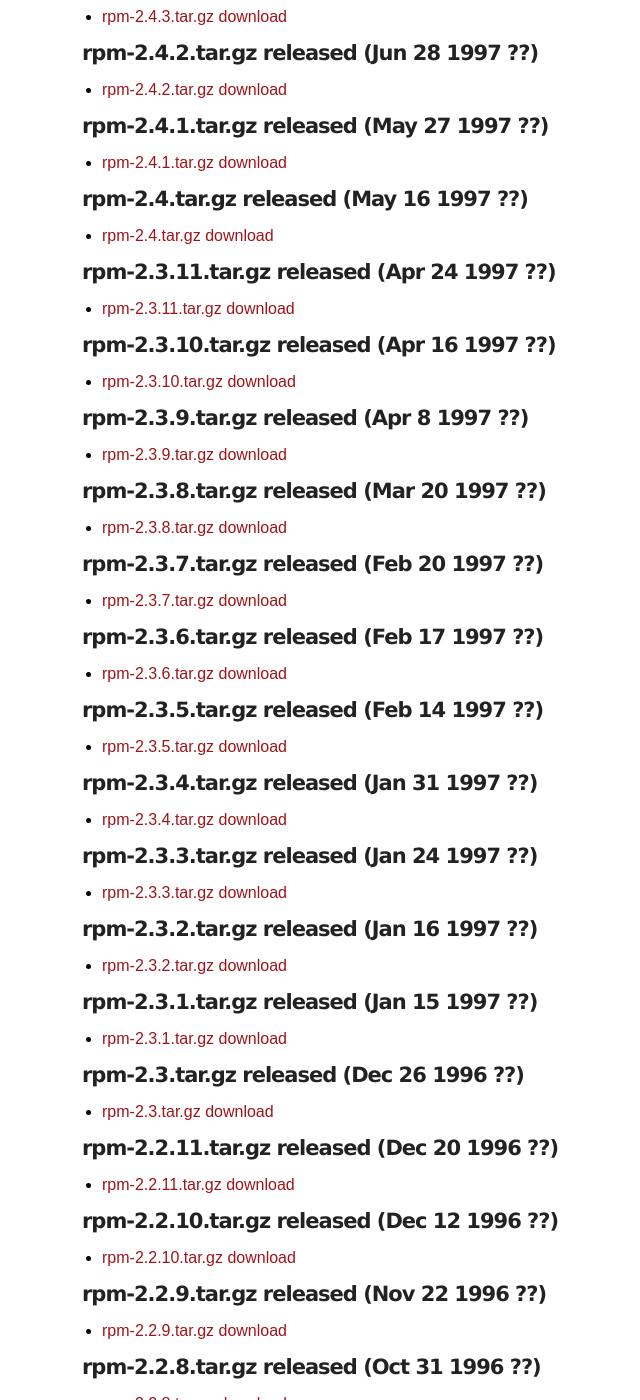
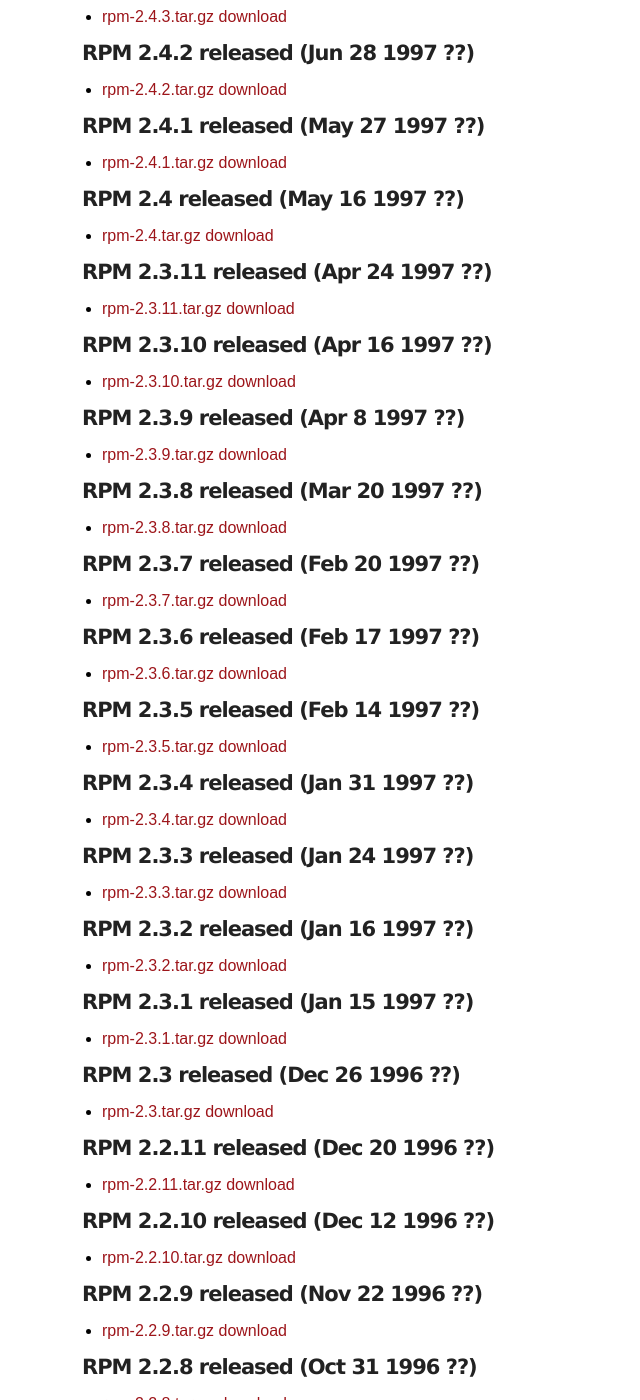
Before and after one commit to rpm-software-management/rpm-web, a Jekyll site: the page built from timeline.md, in a window 1280 px wide and 1400 px high, scrolled down 10587 px. Shown: the whole window, without its empty margins (168-808 px from the left). Built offline with Jekyll 4.4.1, drawn with Linux system fonts in a browser that asks for light colours; some of the changed text lies outside the part shown.

Commit message:
More styling cleanups for the old releases

```diff
--- a/timeline.md
+++ b/timeline.md
@@ -356,155 +356,155 @@ Due to a big surge in spam tickets in recent times, ticket creation and modifica
 
  * [Original announcement](https://http://lists.rpm.org/pipermail/rpm-announce/2006-December/000005.html)
 
-#### rpm-4.4.2 release (Jul 21st 2005 ??) ####
+#### RPM 4.4.2 release (Jul 21st 2005 ??) ####
 
  * [rpm-4.4.2.tar.gz](http://archive.rpm.org/releases/rpm-4.4.x/rpm-4.4.2.tar.gz)
 
-#### rpm-4.3.3.tar.gz released (Nov 2 2005 ??) ####
+#### RPM 4.3.3 released (Nov 2 2005 ??) ####
 
  * [rpm-4.3.3.tar.gz download](http://archive.rpm.org/releases/historical/rpm-4.3.x/rpm-4.3.3.tar.gz)
 
-#### rpm-4.2.3.tar.gz released (Sep 2004 ??) ####
+#### RPM 4.2.3 released (Sep 2004 ??) ####
 
  * rpm-4.2.3.tar.gz missing
 
-#### rpm-4.3.2.tar.gz released (Sep 17 2004 ??) ####
+#### RPM 4.3.2 released (Sep 17 2004 ??) ####
 
  * rpm-4.3.2.tar.gz missing
 
-#### rpm-4.3.1.tar.gz released (Apr 16 2004 ??) ####
+#### RPM 4.3.1 released (Apr 16 2004 ??) ####
 
  * rpm-4.3.1.tar.gz missing
 
-#### rpm-4.2.2.tar.gz released (Mar 24 2004 ??) ####
+#### RPM 4.2.2 released (Mar 24 2004 ??) ####
 
  * rpm-4.2.2.tar.gz missing
 
-#### rpm-4.3.tar.gz released (Jan 26 2004 ??) ####
+#### RPM 4.3 released (Jan 26 2004 ??) ####
 
  * rpm-4.3.tar.gz missing
 
-#### rpm-4.2.1.tar.gz released (Sep 25 2003 ??) ####
+#### RPM 4.2.1 released (Sep 25 2003 ??) ####
 
  * rpm-4.2.1.tar.gz missing
 
-#### rpm-4.2.tar.gz released (Mar 19 2003 ??) ####
+#### RPM 4.2 released (Mar 19 2003 ??) ####
 
  * rpm-4.2.tar.gz missing
 
-#### rpm-4.1.tar.gz released (Sep 17 2002 ??) ####
+#### RPM 4.1 released (Sep 17 2002 ??) ####
 
  * [rpm-4.1.tar.gz download](http://archive.rpm.org/releases/historical/rpm-4.1.x/rpm-4.1.tar.gz)
 
-#### rpm-4.0.4.tar.gz released (Mar 14 2002 ??) ####
+#### RPM 4.0.4 released (Mar 14 2002 ??) ####
 
  * [rpm-4.0.4.tar.gz download](http://archive.rpm.org/releases/historical/rpm-4.0.x/rpm-4.0.4.tar.gz)
 
-#### rpm-4.0.3.tar.gz released (Dec 3 2001 ??) ####
+#### RPM 4.0.3 released (Dec 3 2001 ??) ####
 
  * [rpm-4.0.3.tar.gz download](http://archive.rpm.org/releases/historical/rpm-4.0.x/rpm-4.0.3.tar.gz)
 
-#### rpm-4.0.2.tar.gz released (Mar 13 2001 ??) ####
+#### RPM 4.0.2 released (Mar 13 2001 ??) ####
 
  * [rpm-4.0.2.tar.gz download](http://archive.rpm.org/releases/historical/rpm-4.0.x/rpm-4.0.2.tar.gz)
 
-#### rpm-4.0.1.tar.gz released (Jan 18 2001 ??) ####
+#### RPM 4.0.1 released (Jan 18 2001 ??) ####
 
  * [rpm-4.0.1.tar.gz download](http://archive.rpm.org/releases/historical/rpm-4.0.x/rpm-4.0.1.tar.gz)
 
-#### rpm-4.0.tar.gz released (Sep 13 2000 ??) ####
+#### RPM 4.0 released (Sep 13 2000 ??) ####
 
  * [rpm-4.0.tar.gz download](http://archive.rpm.org/releases/historical/rpm-4.0.x/rpm-4.0.tar.gz)
 
-#### rpm-3.0.6.tar.gz released (Sep 13 2000 ??) ####
+#### RPM 3.0.6 released (Sep 13 2000 ??) ####
 
  * [rpm-3.0.6.tar.gz download](http://archive.rpm.org/releases/historical/rpm-3.0.x/rpm-3.0.6.tar.gz)
 
-#### rpm-3.0.5.tar.gz released (Jul 20 2000 ??) ####
+#### RPM 3.0.5 released (Jul 20 2000 ??) ####
 
  * [rpm-3.0.5.tar.gz download](http://archive.rpm.org/releases/historical/rpm-3.0.x/rpm-3.0.5.tar.gz)
 
-#### rpm-3.0.4.tar.gz released (Mar 16 2000 ??) ####
+#### RPM 3.0.4 released (Mar 16 2000 ??) ####
 
  * [rpm-3.0.4.tar.gz download](http://archive.rpm.org/releases/historical/rpm-3.0.x/rpm-3.0.4.tar.gz)
 
-#### rpm-3.0.3.tar.gz released (Oct 6 1999 ??) ####
+#### RPM 3.0.3 released (Oct 6 1999 ??) ####
 
  * [rpm-3.0.3.tar.gz download](http://archive.rpm.org/releases/historical/rpm-3.0.x/rpm-3.0.3.tar.gz)
 
-#### rpm-3.0.2.tar.gz released (Jul 7 1999 ??) ####
+#### RPM 3.0.2 released (Jul 7 1999 ??) ####
 
  * [rpm-3.0.2.tar.gz download](http://archive.rpm.org/releases/historical/rpm-3.0.x/rpm-3.0.2.tar.gz)
 
-#### rpm-3.0.1.tar.gz released (May 24 1999 ??) ####
+#### RPM 3.0.1 released (May 24 1999 ??) ####
 
  * [rpm-3.0.1.tar.gz download](http://archive.rpm.org/releases/historical/rpm-3.0.x/rpm-3.0.1.tar.gz)
 
-#### rpm-3.0.tar.gz released (Apr 19 1999 ??) ####
+#### RPM 3.0 released (Apr 19 1999 ??) ####
 
  * [rpm-3.0.tar.gz download](http://archive.rpm.org/releases/historical/rpm-3.0.x/rpm-3.0.tar.gz)
 
-#### rpm-2.5.6.tar.gz released (Dec 29 1998 ??) ####
+#### RPM 2.5.6 released (Dec 29 1998 ??) ####
 
  * [rpm-2.5.6.tar.gz download](http://archive.rpm.org/releases/historical/rpm-2.5.x/rpm-2.5.6.tar.gz)
 
-#### rpm-2.5.5.tar.gz released (Oct 15 1998 ??) ####
+#### RPM 2.5.5 released (Oct 15 1998 ??) ####
 
  * [rpm-2.5.5.tar.gz download](http://archive.rpm.org/releases/historical/rpm-2.5.x/rpm-2.5.5.tar.gz)
 
-#### rpm-2.5.4.tar.gz released (Sep 30 1998 ??) ####
+#### RPM 2.5.4 released (Sep 30 1998 ??) ####
 
  * [rpm-2.5.4.tar.gz download](http://archive.rpm.org/releases/historical/rpm-2.5.x/rpm-2.5.4.tar.gz)
 
-#### rpm-2.5.3.tar.gz released (Sep 5 1998 ??) ####
+#### RPM 2.5.3 released (Sep 5 1998 ??) ####
 
  * [rpm-2.5.3.tar.gz download](http://archive.rpm.org/releases/historical/rpm-2.5.x/rpm-2.5.3.tar.gz)
 
-#### rpm-2.5.2.tar.gz released (Jul 1 1998 ??) ####
+#### RPM 2.5.2 released (Jul 1 1998 ??) ####
 
  * [rpm-2.5.2.tar.gz download](http://archive.rpm.org/releases/historical/rpm-2.5.x/rpm-2.5.2.tar.gz)
 
-#### rpm-2.5.1.tar.gz released (May 28 1998 ??) ####
+#### RPM 2.5.1 released (May 28 1998 ??) ####
 
  * [rpm-2.5.1.tar.gz download](http://archive.rpm.org/releases/historical/rpm-2.5.x/rpm-2.5.1.tar.gz)
 
-#### rpm-2.5.tar.gz released (May 15 1998 ??) ####
+#### RPM 2.5 released (May 15 1998 ??) ####
 
  * [rpm-2.5.tar.gz download](http://archive.rpm.org/releases/historical/rpm-2.5.x/rpm-2.5.tar.gz)
 
-#### rpm-2.4.12.tar.gz released (Jan 8 1998 ??) ####
+#### RPM 2.4.12 released (Jan 8 1998 ??) ####
 
  * [rpm-2.4.12.tar.gz download](http://archive.rpm.org/releases/historical/rpm-2.4.x/rpm-2.4.12.tar.gz)
 
-#### rpm-2.4.11.tar.gz released (Dec 30 1997 ??) ####
+#### RPM 2.4.11 released (Dec 30 1997 ??) ####
 
  * [rpm-2.4.11.tar.gz download](http://archive.rpm.org/releases/historical/rpm-2.4.x/rpm-2.4.11.tar.gz)
 
-#### rpm-2.4.10.tar.gz released (Oct 31 1997 ??) ####
+#### RPM 2.4.10 released (Oct 31 1997 ??) ####
 
  * [rpm-2.4.10.tar.gz download](http://archive.rpm.org/releases/historical/rpm-2.4.x/rpm-2.4.10.tar.gz)
 
-#### rpm-2.4.9.tar.gz released (Oct 28 1997 ??) ####
+#### RPM 2.4.9 released (Oct 28 1997 ??) ####
 
  * [rpm-2.4.9.tar.gz download](http://archive.rpm.org/releases/historical/rpm-2.4.x/rpm-2.4.9.tar.gz)
 
-#### rpm-2.4.8.tar.gz released (Oct 10 1997 ??) ####
+#### RPM 2.4.8 released (Oct 10 1997 ??) ####
 
  * [rpm-2.4.8.tar.gz download](http://archive.rpm.org/releases/historical/rpm-2.4.x/rpm-2.4.8.tar.gz)
 
-#### rpm-2.4.7.tar.gz released (Sep 12 1997 ??) ####
+#### RPM 2.4.7 released (Sep 12 1997 ??) ####
 
  * [rpm-2.4.7.tar.gz download](http://archive.rpm.org/releases/historical/rpm-2.4.x/rpm-2.4.7.tar.gz)
 
-#### rpm-2.4.6.tar.gz released (Aug 29 1997 ??) ####
+#### RPM 2.4.6 released (Aug 29 1997 ??) ####
 
  * [rpm-2.4.6.tar.gz download](http://archive.rpm.org/releases/historical/rpm-2.4.x/rpm-2.4.6.tar.gz)
 
-#### rpm-2.4.5.tar.gz released (Aug 26 1997 ??) ####
+#### RPM 2.4.5 released (Aug 26 1997 ??) ####
 
  * [rpm-2.4.5.tar.gz download](http://archive.rpm.org/releases/historical/rpm-2.4.x/rpm-2.4.5.tar.gz)
 
-#### rpm-2.4.4.tar.gz released (Aug 21 1997 ??) ####
+#### RPM 2.4.4 released (Aug 21 1997 ??) ####
 
  * [rpm-2.4.4.tar.gz download](http://archive.rpm.org/releases/historical/rpm-2.4.x/rpm-2.4.4.tar.gz)
 
@@ -513,215 +513,215 @@ Due to a big surge in spam tickets in recent times, ticket creation and modifica
  * RPM was originally GPL-only, but was soon [relicensed](https://github.com/rpm-software-management/rpm/commit/3a7e18a373b51458a1094bd6e3026ccea35efdc0)
    to GPL/LGPL early on.
 
-#### rpm-2.4.3.tar.gz released (Jul 16 1997 ??) ####
+#### RPM 2.4.3 released (Jul 16 1997 ??) ####
 
  * [rpm-2.4.3.tar.gz download](http://archive.rpm.org/releases/historical/rpm-2.4.x/rpm-2.4.3.tar.gz)
 
-#### rpm-2.4.2.tar.gz released (Jun 28 1997 ??) ####
+#### RPM 2.4.2 released (Jun 28 1997 ??) ####
 
  * [rpm-2.4.2.tar.gz download](http://archive.rpm.org/releases/historical/rpm-2.4.x/rpm-2.4.2.tar.gz)
 
-#### rpm-2.4.1.tar.gz released (May 27 1997 ??) ####
+#### RPM 2.4.1 released (May 27 1997 ??) ####
 
  * [rpm-2.4.1.tar.gz download](http://archive.rpm.org/releases/historical/rpm-2.4.x/rpm-2.4.1.tar.gz)
 
-#### rpm-2.4.tar.gz released (May 16 1997 ??) ####
+#### RPM 2.4 released (May 16 1997 ??) ####
 
  * [rpm-2.4.tar.gz download](http://archive.rpm.org/releases/historical/rpm-2.4.x/rpm-2.4.tar.gz)
 
-#### rpm-2.3.11.tar.gz released (Apr 24 1997 ??) ####
+#### RPM 2.3.11 released (Apr 24 1997 ??) ####
 
  * [rpm-2.3.11.tar.gz download](http://archive.rpm.org/releases/historical/rpm-2.3.x/rpm-2.3.11.tar.gz)
 
-#### rpm-2.3.10.tar.gz released (Apr 16 1997 ??) ####
+#### RPM 2.3.10 released (Apr 16 1997 ??) ####
 
  * [rpm-2.3.10.tar.gz download](http://archive.rpm.org/releases/historical/rpm-2.3.x/rpm-2.3.10.tar.gz)
 
-#### rpm-2.3.9.tar.gz released (Apr 8 1997 ??) ####
+#### RPM 2.3.9 released (Apr 8 1997 ??) ####
 
  * [rpm-2.3.9.tar.gz download](http://archive.rpm.org/releases/historical/rpm-2.3.x/rpm-2.3.9.tar.gz)
 
-#### rpm-2.3.8.tar.gz released (Mar 20 1997 ??) ####
+#### RPM 2.3.8 released (Mar 20 1997 ??) ####
 
  * [rpm-2.3.8.tar.gz download](http://archive.rpm.org/releases/historical/rpm-2.3.x/rpm-2.3.8.tar.gz)
 
-#### rpm-2.3.7.tar.gz released (Feb 20 1997 ??) ####
+#### RPM 2.3.7 released (Feb 20 1997 ??) ####
 
  * [rpm-2.3.7.tar.gz download](http://archive.rpm.org/releases/historical/rpm-2.3.x/rpm-2.3.7.tar.gz)
 
-#### rpm-2.3.6.tar.gz released (Feb 17 1997 ??) ####
+#### RPM 2.3.6 released (Feb 17 1997 ??) ####
 
  * [rpm-2.3.6.tar.gz download](http://archive.rpm.org/releases/historical/rpm-2.3.x/rpm-2.3.6.tar.gz)
 
-#### rpm-2.3.5.tar.gz released (Feb 14 1997 ??) ####
+#### RPM 2.3.5 released (Feb 14 1997 ??) ####
 
  * [rpm-2.3.5.tar.gz download](http://archive.rpm.org/releases/historical/rpm-2.3.x/rpm-2.3.5.tar.gz)
 
-#### rpm-2.3.4.tar.gz released (Jan 31 1997 ??) ####
+#### RPM 2.3.4 released (Jan 31 1997 ??) ####
 
  * [rpm-2.3.4.tar.gz download](http://archive.rpm.org/releases/historical/rpm-2.3.x/rpm-2.3.4.tar.gz)
 
-#### rpm-2.3.3.tar.gz released (Jan 24 1997 ??) ####
+#### RPM 2.3.3 released (Jan 24 1997 ??) ####
 
  * [rpm-2.3.3.tar.gz download](http://archive.rpm.org/releases/historical/rpm-2.3.x/rpm-2.3.3.tar.gz)
 
-#### rpm-2.3.2.tar.gz released (Jan 16 1997 ??) ####
+#### RPM 2.3.2 released (Jan 16 1997 ??) ####
 
  * [rpm-2.3.2.tar.gz download](http://archive.rpm.org/releases/historical/rpm-2.3.x/rpm-2.3.2.tar.gz)
 
-#### rpm-2.3.1.tar.gz released (Jan 15 1997 ??) ####
+#### RPM 2.3.1 released (Jan 15 1997 ??) ####
 
  * [rpm-2.3.1.tar.gz download](http://archive.rpm.org/releases/historical/rpm-2.3.x/rpm-2.3.1.tar.gz)
 
-#### rpm-2.3.tar.gz released (Dec 26 1996 ??) ####
+#### RPM 2.3 released (Dec 26 1996 ??) ####
 
  * [rpm-2.3.tar.gz download](http://archive.rpm.org/releases/historical/rpm-2.3.x/rpm-2.3.tar.gz)
 
-#### rpm-2.2.11.tar.gz released (Dec 20 1996 ??) ####
+#### RPM 2.2.11 released (Dec 20 1996 ??) ####
 
  * [rpm-2.2.11.tar.gz download](http://archive.rpm.org/releases/historical/rpm-2.2.x/rpm-2.2.11.tar.gz)
 
-#### rpm-2.2.10.tar.gz released (Dec 12 1996 ??) ####
+#### RPM 2.2.10 released (Dec 12 1996 ??) ####
 
  * [rpm-2.2.10.tar.gz download](http://archive.rpm.org/releases/historical/rpm-2.2.x/rpm-2.2.10.tar.gz)
 
-#### rpm-2.2.9.tar.gz released (Nov 22 1996 ??) ####
+#### RPM 2.2.9 released (Nov 22 1996 ??) ####
 
  * [rpm-2.2.9.tar.gz download](http://archive.rpm.org/releases/historical/rpm-2.2.x/rpm-2.2.9.tar.gz)
 
-#### rpm-2.2.8.tar.gz released (Oct 31 1996 ??) ####
+#### RPM 2.2.8 released (Oct 31 1996 ??) ####
 
  * [rpm-2.2.8.tar.gz download](http://archive.rpm.org/releases/historical/rpm-2.2.x/rpm-2.2.8.tar.gz)
 
-#### rpm-2.2.7.tar.gz released (Oct 17 1996 ??) ####
+#### RPM 2.2.7 released (Oct 17 1996 ??) ####
 
  * [rpm-2.2.7.tar.gz download](http://archive.rpm.org/releases/historical/rpm-2.2.x/rpm-2.2.7.tar.gz)
 
-#### rpm-2.2.6.tar.gz released (??) ####
+#### RPM 2.2.6 released (??) ####
 
  * [rpm-2.2.6.tar.gz download](http://archive.rpm.org/releases/historical/rpm-2.2.x/rpm-2.2.6.tar.gz)
 
-#### rpm-2.2.5.tar.gz released (??) ####
+#### RPM 2.2.5 released (??) ####
 
  * [rpm-2.2.5.tar.gz download](http://archive.rpm.org/releases/historical/rpm-2.2.x/rpm-2.2.5.tar.gz)
 
-#### rpm-2.2.4.tar.gz released (??) ####
+#### RPM 2.2.4 released (??) ####
 
  * [rpm-2.2.4.tar.gz download](http://archive.rpm.org/releases/historical/rpm-2.2.x/rpm-2.2.4.tar.gz)
 
-#### rpm-2.2.2.tar.gz released (??) ####
+#### RPM 2.2.2 released (??) ####
 
  * [rpm-2.2.2.tar.gz download](http://archive.rpm.org/releases/historical/rpm-2.2.x/rpm-2.2.2.tar.gz)
 
-#### rpm-2.2.1.tar.gz released (??) ####
+#### RPM 2.2.1 released (??) ####
 
  * [rpm-2.2.1.tar.gz download](http://archive.rpm.org/releases/historical/rpm-2.2.x/rpm-2.2.1.tar.gz)
 
-#### rpm-2.2.tar.gz released (??) ####
+#### RPM 2.2 released (??) ####
 
  * [rpm-2.2.tar.gz download](http://archive.rpm.org/releases/historical/rpm-2.2.x/rpm-2.2.tar.gz)
 
-#### rpm-2.1.2.tar.gz released (??) ####
+#### RPM 2.1.2 released (??) ####
 
  * [rpm-2.1.2.tar.gz download](http://archive.rpm.org/releases/historical/rpm-2.1.x/rpm-2.1.2.tar.gz)
 
-#### rpm-2.1.1.tar.gz released (??) ####
+#### RPM 2.1.1 released (??) ####
 
  * [rpm-2.1.1.tar.gz download](http://archive.rpm.org/releases/historical/rpm-2.1.x/rpm-2.1.1.tar.gz)
 
-#### rpm-2.1.tar.gz released (??) ####
+#### RPM 2.1 released (??) ####
 
  * [rpm-2.1.tar.gz download](http://archive.rpm.org/releases/historical/rpm-2.1.x/rpm-2.1.tar.gz)
 
-#### rpm-2.0.11.tar.gz released (??) ####
+#### RPM 2.0.11 released (??) ####
 
  * [rpm-2.0.11.tar.gz download](http://archive.rpm.org/releases/historical/rpm-2.0.x/rpm-2.0.11.tar.gz)
 
-#### rpm-2.0.10.tar.gz released (??) ####
+#### RPM 2.0.10 released (??) ####
 
  * [rpm-2.0.10.tar.gz download](http://archive.rpm.org/releases/historical/rpm-2.0.x/rpm-2.0.10.tar.gz)
 
-#### rpm-2.0.9.tar.gz released (??) ####
+#### RPM 2.0.9 released (??) ####
 
  * [rpm-2.0.9.tar.gz download](http://archive.rpm.org/releases/historical/rpm-2.0.x/rpm-2.0.9.tar.gz)
 
-#### rpm-2.0.8.tar.gz released (??) ####
+#### RPM 2.0.8 released (??) ####
 
  * [rpm-2.0.8.tar.gz download](http://archive.rpm.org/releases/historical/rpm-2.0.x/rpm-2.0.8.tar.gz)
 
-#### rpm-2.0.7.tar.gz released (??) ####
+#### RPM 2.0.7 released (??) ####
 
  * [rpm-2.0.7.tar.gz download](http://archive.rpm.org/releases/historical/rpm-2.0.x/rpm-2.0.7.tar.gz)
 
-#### rpm-2.0.6.tar.gz released (??) ####
+#### RPM 2.0.6 released (??) ####
 
  * [rpm-2.0.6.tar.gz download](http://archive.rpm.org/releases/historical/rpm-2.0.x/rpm-2.0.6.tar.gz)
 
-#### rpm-2.0.5.tar.gz released (??) ####
+#### RPM 2.0.5 released (??) ####
 
  * [rpm-2.0.5.tar.gz download](http://archive.rpm.org/releases/historical/rpm-2.0.x/rpm-2.0.5.tar.gz)
 
-#### rpm-2.0.4.tar.gz released (??) ####
+#### RPM 2.0.4 released (??) ####
 
  * [rpm-2.0.4.tar.gz download](http://archive.rpm.org/releases/historical/rpm-2.0.x/rpm-2.0.4.tar.gz)
 
-#### rpm-2.0.3.tar.gz released (??) ####
+#### RPM 2.0.3 released (??) ####
 
  * [rpm-2.0.3.tar.gz download](http://archive.rpm.org/releases/historical/rpm-2.0.x/rpm-2.0.3.tar.gz)
 
-#### rpm-2.0.2.tar.gz released (??) ####
+#### RPM 2.0.2 released (??) ####
 
  * [rpm-2.0.2.tar.gz download](http://archive.rpm.org/releases/historical/rpm-2.0.x/rpm-2.0.2.tar.gz)
 
-#### rpm-2.0.1.tar.gz released (??) ####
+#### RPM 2.0.1 released (??) ####
 
  * [rpm-2.0.1.tar.gz download](http://archive.rpm.org/releases/historical/rpm-2.0.x/rpm-2.0.1.tar.gz)
 
-#### rpm-2.0.tar.gz released (??) ####
+#### RPM 2.0 released (??) ####
 
  * [rpm-2.0.tar.gz download](http://archive.rpm.org/releases/historical/rpm-2.0.x/rpm-2.0.tar.gz)
 
-#### rpm-1.4.7.tar.gz released (??) ####
+#### RPM 1.4.7 released (??) ####
 
  * [rpm-1.4.7.tar.gz download](http://archive.rpm.org/releases/historical/rpm-1.x/rpm-1.4.7.tar.gz)
 
-#### rpm-1.4.6.tar.gz released (??) ####
+#### RPM 1.4.6 released (??) ####
 
  * [rpm-1.4.6.tar.gz download](http://archive.rpm.org/releases/historical/rpm-1.x/rpm-1.4.6.tar.gz)
 
-#### rpm-1.4.5.tar.gz released (??) ####
+#### RPM 1.4.5 released (??) ####
 
  * [rpm-1.4.5.tar.gz download](http://archive.rpm.org/releases/historical/rpm-1.x/rpm-1.4.5.tar.gz)
 
-#### rpm-1.4.4.tar.gz released (??) ####
+#### RPM 1.4.4 released (??) ####
 
  * [rpm-1.4.4.tar.gz download](http://archive.rpm.org/releases/historical/rpm-1.x/rpm-1.4.4.tar.gz)
 
-#### rpm-1.4.2a.tar.gz released (??) ####
+#### RPM 1.4.2a released (??) ####
 
  * [rpm-1.4.2a.tar.gz download](http://archive.rpm.org/releases/historical/rpm-1.x/rpm-1.4.2a.tar.gz)
 
-#### rpm-1.4.2.tar.gz released (??) ####
+#### RPM 1.4.2 released (??) ####
 
  * [rpm-1.4.2.tar.gz download](http://archive.rpm.org/releases/historical/rpm-1.x/rpm-1.4.2.tar.gz)
 
-#### rpm-1.4.1.tar.gz released (??) ####
+#### RPM 1.4.1 released (??) ####
 
  * [rpm-1.4.1.tar.gz download](http://archive.rpm.org/releases/historical/rpm-1.x/rpm-1.4.1.tar.gz)
 
-#### rpm-1.4.tar.gz released (??) ####
+#### RPM 1.4 released (??) ####
 
  * [rpm-1.4.tar.gz download](http://archive.rpm.org/releases/historical/rpm-1.x/rpm-1.4.tar.gz)
 
-#### rpm-1.3.1.tar.gz released (??) ####
+#### RPM 1.3.1 released (??) ####
 
  * [rpm-1.3.1.tar.gz download](http://archive.rpm.org/releases/historical/rpm-1.x/rpm-1.3.1.tar.gz)
 
-#### rpm-1.3.tar.gz released (??) ####
+#### RPM 1.3 released (??) ####
 
  * [rpm-1.3.tar.gz download](http://archive.rpm.org/releases/historical/rpm-1.x/rpm-1.3.tar.gz)
 
-#### rpm-1.2.tar.gz released (??) ####
+#### RPM 1.2 released (??) ####
 
  * [rpm-1.2.tar.gz download](http://archive.rpm.org/releases/historical/rpm-1.x/rpm-1.2.tar.gz)
 
```
